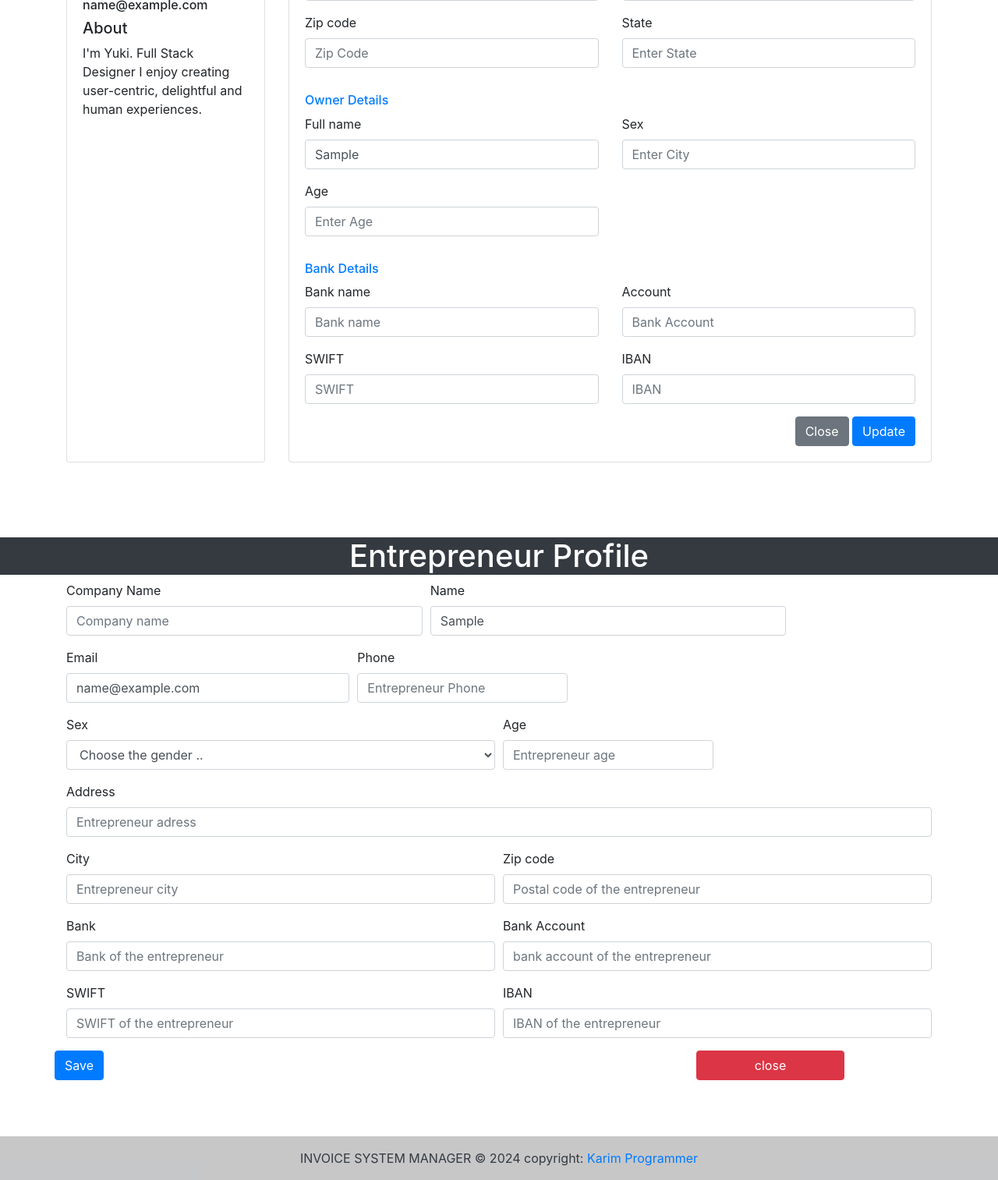
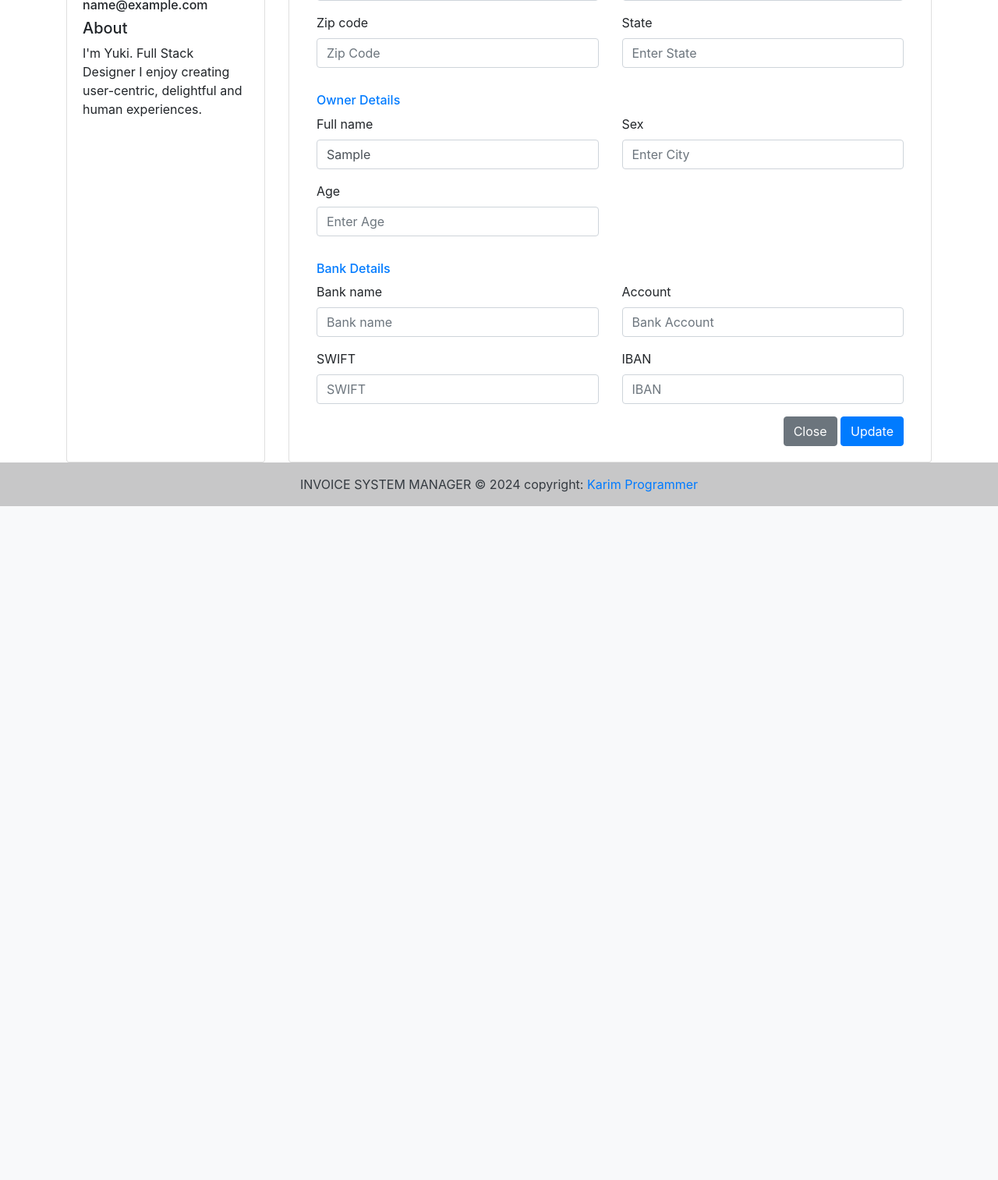
Before and after one commit to AbouYounes/django_invoice_manager, a Django app: page /en/add-entrepreneur in a window 1280 px wide. Shown: the part 544-2057 px from the top of the page at 78% size. After the commit the page ends 1193 px from the top, so only its background shows below. Run offline with Django 5.2, Linux system fonts and the light colour scheme; the visitor is signed in with stand-in values (Sample User, id 1); data comes from the database, SQL or seed files in the repository; data that the repository does not hold is empty.

Commit message:
complete profile compqny template

```diff
--- a/django_invoice_manager/settings.py
+++ b/django_invoice_manager/settings.py
@@ -137,7 +137,7 @@ STATICFILES_DIRS = (os.path.join(BASE_DIR, 'staticfiles/'),)
 
 MEDIA_URL = 'media/'
 
-MEDIA_ROOT = os.path.join(BASE_DIR, 'media/')
+MEDIA_ROOT = os.path.join(BASE_DIR, 'static/media/')
 
 # Default primary key field type
 # https://docs.djangoproject.com/en/5.0/ref/settings/#default-auto-field
--- a/invoice_app/models.py
+++ b/invoice_app/models.py
@@ -29,6 +29,7 @@ class Entrepreneur(models.Model):
     bankaccount = models.CharField(max_length=64)
     swift = models.CharField(max_length=64)
     iban = models.CharField(max_length=64)
+    logo = models.ImageField(null=True, blank=True)
 
 
     class Meta:
--- a/templates/add_entrepreneur.html
+++ b/templates/add_entrepreneur.html
@@ -6,8 +6,6 @@
 <h1 class="text-capitalize text-center mx-10 bg-dark text-white">{% trans 'Entrepreneur profile' %}</h1>
 
 <div class="container">
-    <form method="post">
-    {% csrf_token %}
     <div class="row gutters">
         <div class="col-xl-3 col-lg-3 col-md-12 col-sm-12 col-12">
             <div class="card h-100">
@@ -31,6 +29,9 @@
         <div class="col-xl-9 col-lg-9 col-md-12 col-sm-12 col-12">
             <div class="card h-100">
                 <div class="card-body">
+                    <div class="container">
+                        <form method="post">
+                            {% csrf_token %}
                             <!-- Company Details -->
                             <div class="row gutters">
                                 <div class="col-xl-12 col-lg-12 col-md-12 col-sm-12 col-12">
@@ -85,7 +86,7 @@
                                 <div class="col-xl-6 col-lg-6 col-md-6 col-sm-6 col-12">
                                     <div class="form-group">
                                         <label for="zIp">{% trans 'Zip code' %}</label>
-                                        <input type="text" class="form-control" id="zip_code" name="zip_code" placeholder="Zip Code" value="{{entrepreneur.zip_code}}">
+                                        <input type="text" class="form-control" id="zip" name="zip" placeholder="Zip Code" value="{{entrepreneur.zip_code}}">
                                     </div>
                                 </div>
                                 <div class="col-xl-6 col-lg-6 col-md-6 col-sm-6 col-12">
@@ -156,133 +157,16 @@
                             <div class="row gutters">
                                 <div class="col-xl-12 col-lg-12 col-md-12 col-sm-12 col-12">
                                     <div class="text-right">
-                                        <button type="button" class="btn btn-secondary">{% trans 'Close' %}</button>
-                                        <button type="button" class="btn btn-primary">{% trans 'Update' %}</button>
-                                    </div>
-                                </div>
-                            </div>
-
-                    </div>
+                                        <button type="submit" class="btn btn-secondary">{% trans 'Close' %}</button>
+                                        <button type="submit" class="btn btn-primary">{% trans 'Update' %}</button>
                                     </div>
                                 </div>
                             </div>
                         </form>
                     </div>
-
-
-
-
-<br><br><br><br>
-
-<h1 class="text-capitalize text-center mx-10 bg-dark text-white">{% trans 'Entrepreneur profile' %}</h1>
-
-<div class="container">
-    <form method="post">
-        {% csrf_token %}
-        <div class="form-row">
-
-            <div class="form-group col-md-5">
-                <label for="company">{% trans 'Company Name' %}</label>
-                <input name="company" required type="text" class="form-control" id="company"
-                    placeholder="{% trans 'Company name' %}" value="{{entrepreneur.company}}">
-            </div>
-
-            <div class="form-group col-md-5">
-                <label for="name">{% trans 'Name' %}</label>
-                <input name="name" required type="text" class="form-control" id="name"
-                    placeholder="{% trans 'Entrepreneur first and last name' %}" value="{{entrepreneur.name}}">
-            </div>
-
-            <div class="form-group col-md-4">
-                <label for="email">{% trans 'Email' %}</label>
-                <input name="email" required type="email" class="form-control" id="email"
-                 placeholder="{% trans 'Entrepreneur Email' %}" value="{{entrepreneur.email}}">
-            </div>
-
-            <div class="form-group col-md-3">
-                <label for="phone">{% trans 'Phone' %}</label>
-                <input name="phone" required type="number" class="form-control" id="phone"
-                    placeholder="{% trans 'Entrepreneur Phone' %}" value="{{entrepreneur.phone}}">
                 </div>
             </div>
-
-        <div class="form-row">
-            <div class="form-group col-md-6">
-                <label for="sex">{% trans 'Sex' %}</label>
-                <select name="sex" class="form-control" required id="sex">
-                    <option>{% trans 'Choose the gender' %} ..</option>
-                    <option value="M">{% trans 'Male' %}</option>
-                    <option value="F">{% trans 'Feminine' %}</option>
-                </select>
-            </div>
-
-            <div class="form-group col-md-3">
-                <label for="phone">{% trans 'Age' %}</label>
-                <input name="age" required type="number" class="form-control" id="age"
-                    placeholder="{% trans 'Entrepreneur age' %}" value="{{entrepreneur.age}}">
         </div>
     </div>
-
-        <div class="form-row">
-            <div class="form-group col-md-12">
-                <label for="addres">{% trans 'Address' %} </label>
-                <input name="address" type="text" required type="text" class="form-control" id="address"
-                    placeholder="{% trans 'Entrepreneur adress' %}" value="{{entrepreneur.address}}">
 </div>
-        </div>
-
-        <div class="form-row">
-            <div class="form-group col-md-6">
-                <label for="city">{% trans 'City' %}</label>
-                <input name="city" required type="text" class="form-control" id="city"
-                    placeholder="{% trans 'Entrepreneur city' %}" value="{{entrepreneur.city}}">
-            </div>
-
-            <div class="form-group col-md-6">
-                <label for="zip">{% trans 'Zip code' %} </label>
-                <input name="zip" required type="text" class="form-control" id="zip"
-                    placeholder="{% trans 'Postal code of the entrepreneur' %}" value="{{entrepreneur.zip_code}}">
-            </div>
-
-            <div class="form-group col-md-6">
-                <label for="zip">{% trans 'Bank' %} </label>
-                <input name="bank" required type="text" class="form-control" id="bank"
-                    placeholder="{% trans 'Bank of the entrepreneur' %}" value="{{entrepreneur.bank}}">
-            </div>
-
-            <div class="form-group col-md-6">
-                <label for="zip">{% trans 'Bank Account' %} </label>
-                <input name="bankaccount" required type="text" class="form-control" id="bankaccount"
-                    placeholder="{% trans 'bank account of the entrepreneur' %}" value="{{entrepreneur.bankaccount}}">
-            </div>
-
-            <div class="form-group col-md-6">
-                <label for="zip">{% trans 'SWIFT' %} </label>
-                <input name="swift" required type="text" class="form-control" id="swift"
-                    placeholder="{% trans 'SWIFT of the entrepreneur' %}" value="{{entrepreneur.swift}}">
-            </div>
-
-            <div class="form-group col-md-6">
-                <label for="zip">{% trans 'IBAN' %} </label>
-                <input name="iban" required type="text" class="form-control" id="iban"
-                    placeholder="{% trans 'IBAN of the entrepreneur' %}" value="{{entrepreneur.iban}}">
-            </div>
-        </div>
-
-        <div class="row">
-            <button type="submit" class="btn btn-primary">{% trans 'Save' %}</button>
-
-            <a href='#' class="col-md-8">
-                <span class="badge text-bg-secondary"></span>
-            </a>
-
-            <a href="{% url 'home' %}" class="btn col-md-2 btn-danger">{% trans 'close' %}
-            </a>
-        </div>
-
-    </form>
-</div>
-
-<br><br><br>
-
 {% endblock content %}
--- a/templates/base.html
+++ b/templates/base.html
@@ -29,7 +29,7 @@
   <!-- header  -->
   <header>
     <nav class="navbar navbar-expand-lg navbar-light bg-light">
-      <img src="{% static '/images/mk_hm.jpg' %}" style="width:50px;height:50px;">
+      <img src="{% static 'static/media/IMG_20180731_224331_1.bmp' %}" style="width:50px;height:50px;">
       <a class="navbar-brand" href="/">{% trans 'INVOICE SYSTEM  MANAGER' %}</a>
       <button class="navbar-toggler" type="button" data-toggle="collapse" data-target="#navbarSupportedContent"
         aria-controls="navbarSupportedContent" aria-expanded="false" aria-label="Toggle navigation">
```
Also changed, not shown: invoice_app/migrations/0018_entrepreneur_logo.py (added), static/media/2891984.png (added), 1 other file. Lines whose indentation alone changed are shown as unchanged.
